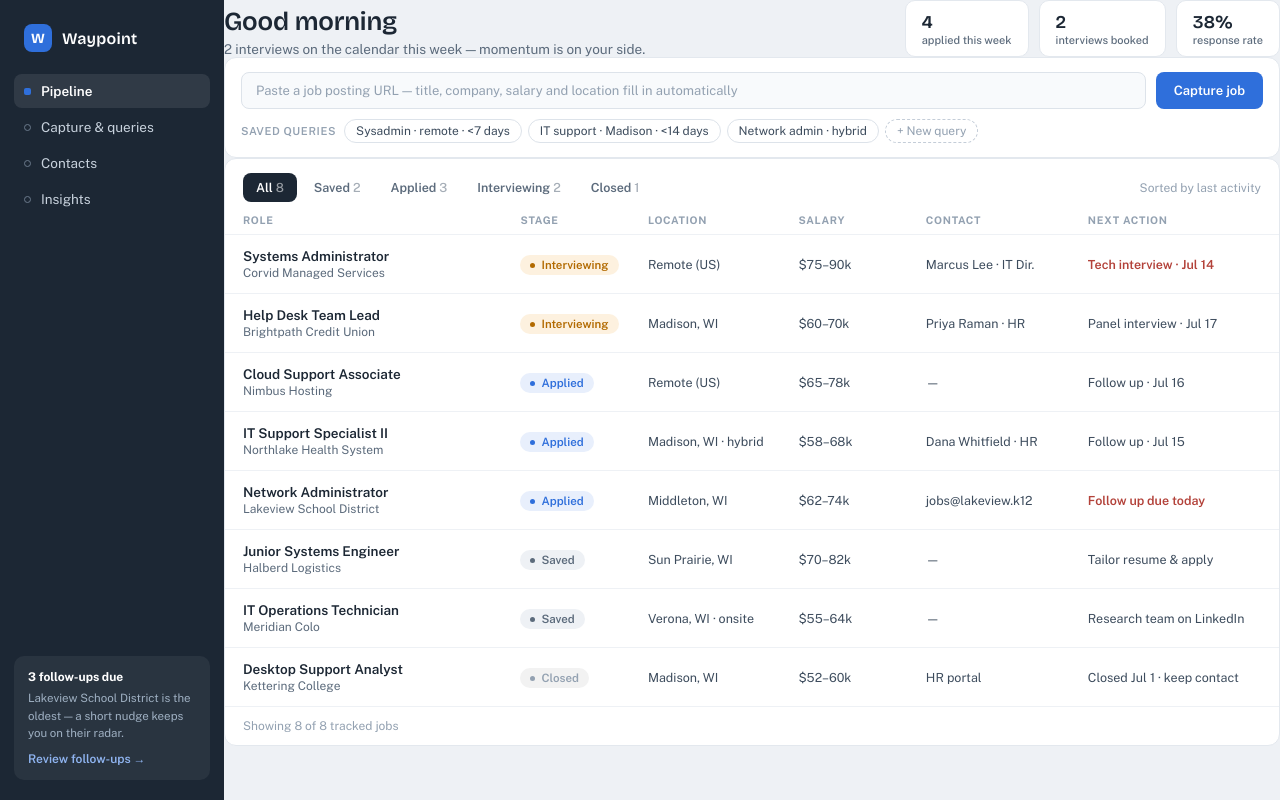
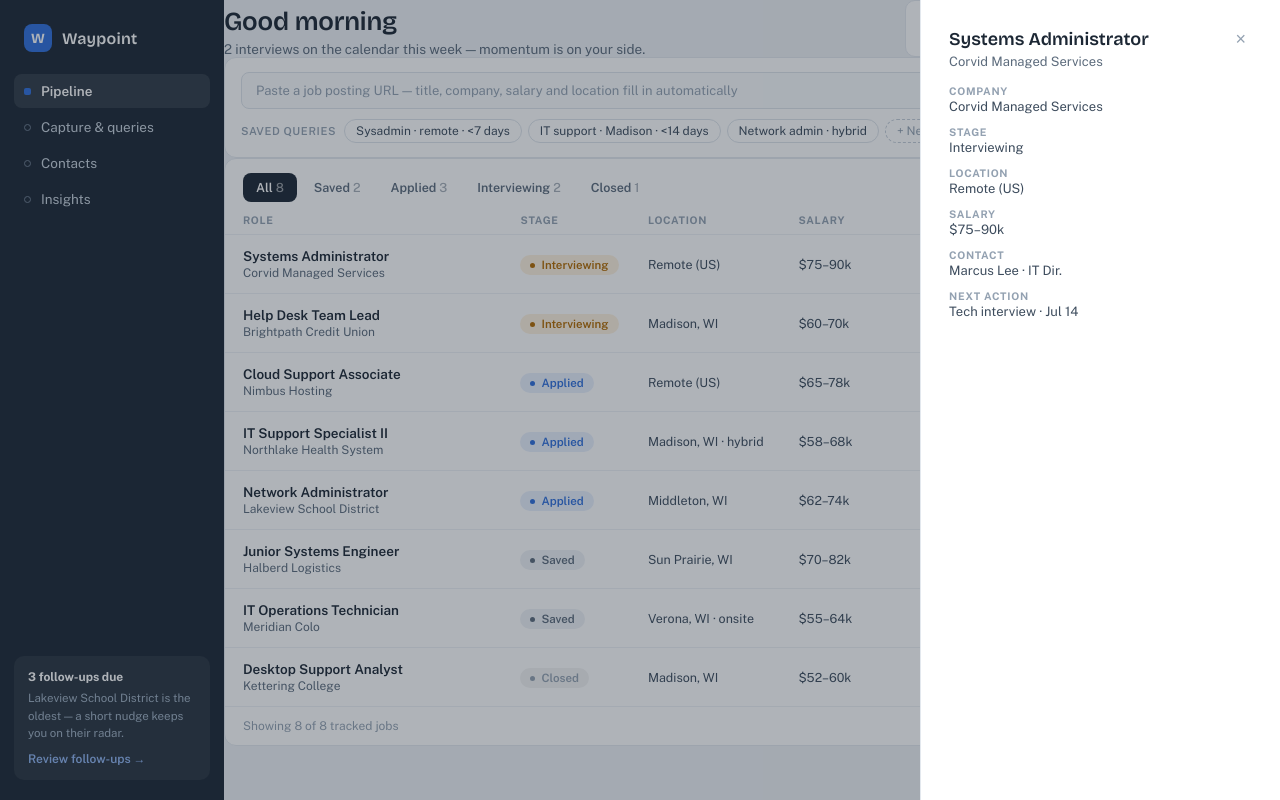
Before and after one commit to jimjamscott22/waypoint, a React (Vite) app: page / in a window 1280 px wide. Both pictures are taken after a click on the element 752 px from the left and 264 px from the top of the page. Built offline with nearby package versions, Linux system fonts and the light colour scheme; the HTML template or start-up script is replaced by a standard one.

Commit message:
feat: add JobDetailPanel component

```diff
--- a/src/App.jsx
+++ b/src/App.jsx
@@ -2,6 +2,7 @@ import Sidebar from './components/Sidebar';
 import Header from './components/Header';
 import CaptureBar from './components/CaptureBar';
 import PipelineTable from './components/PipelineTable';
+import JobDetailPanel from './components/JobDetailPanel';
 import { useJobsStore } from './hooks/useJobsStore';
 
 export default function App() {
@@ -19,11 +20,12 @@ export default function App() {
           tabs={store.tabs}
           stageFilter={store.stageFilter}
           onSelectStage={store.setStageFilter}
-          onSelectJob={id => console.log('select', id)}
+          onSelectJob={id => store.selectJob(id)}
           onUpdateDraftField={store.updateDraftField}
           onCommitDraft={store.commitDraft}
           onDiscardDraft={store.discardDraft}
         />
+        {store.selectedJob && <JobDetailPanel job={store.selectedJob} onClose={store.clearSelection} />}
       </main>
     </div>
   );
--- /dev/null
+++ b/src/components/JobDetailPanel.jsx
@@ -0,0 +1,53 @@
+import { color, font } from '../theme';
+
+export default function JobDetailPanel({ job, onClose }) {
+  const fields = [
+    ['Company', job.company],
+    ['Stage', job.stage],
+    ['Location', job.location],
+    ['Salary', job.salary],
+    ['Contact', job.contact],
+    ['Next action', job.next],
+  ];
+
+  return (
+    <div
+      onClick={onClose}
+      style={{ position: 'fixed', inset: 0, background: 'rgba(28,39,52,0.35)', display: 'flex', justifyContent: 'flex-end', zIndex: 10 }}
+    >
+      <div
+        onClick={e => e.stopPropagation()}
+        style={{
+          width: 360,
+          background: color.cardBg,
+          height: '100%',
+          padding: 28,
+          display: 'flex',
+          flexDirection: 'column',
+          gap: 16,
+          borderLeft: `1px solid ${color.cardBorder}`,
+        }}
+      >
+        <div style={{ display: 'flex', justifyContent: 'space-between', alignItems: 'flex-start' }}>
+          <div style={{ display: 'flex', flexDirection: 'column', gap: 4 }}>
+            <div style={{ font: `600 18px ${font.heading}` }}>{job.role}</div>
+            <div style={{ fontSize: 13, color: color.textSecondary }}>{job.company}</div>
+          </div>
+          <button onClick={onClose} style={{ border: 'none', background: 'transparent', fontSize: 18, color: color.textMuted, cursor: 'pointer' }}>
+            ×
+          </button>
+        </div>
+        <div style={{ display: 'flex', flexDirection: 'column', gap: 12 }}>
+          {fields.map(([label, value]) => (
+            <div key={label} style={{ display: 'flex', flexDirection: 'column', gap: 2 }}>
+              <div style={{ fontSize: 10.5, fontWeight: 700, letterSpacing: '0.7px', textTransform: 'uppercase', color: color.textMuted }}>
+                {label}
+              </div>
+              <div style={{ fontSize: 13, color: color.textBodyMid }}>{value || '—'}</div>
+            </div>
+          ))}
+        </div>
+      </div>
+    </div>
+  );
+}
```
